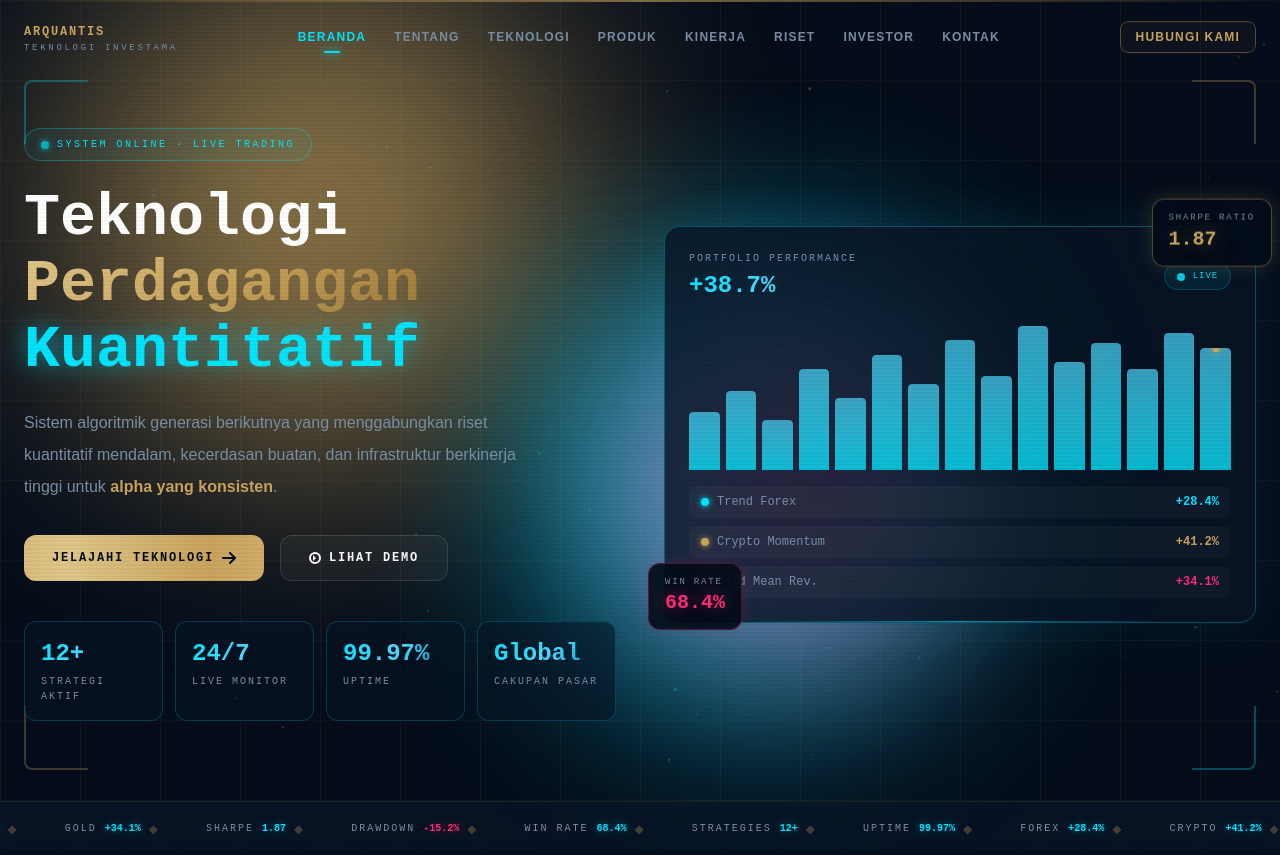
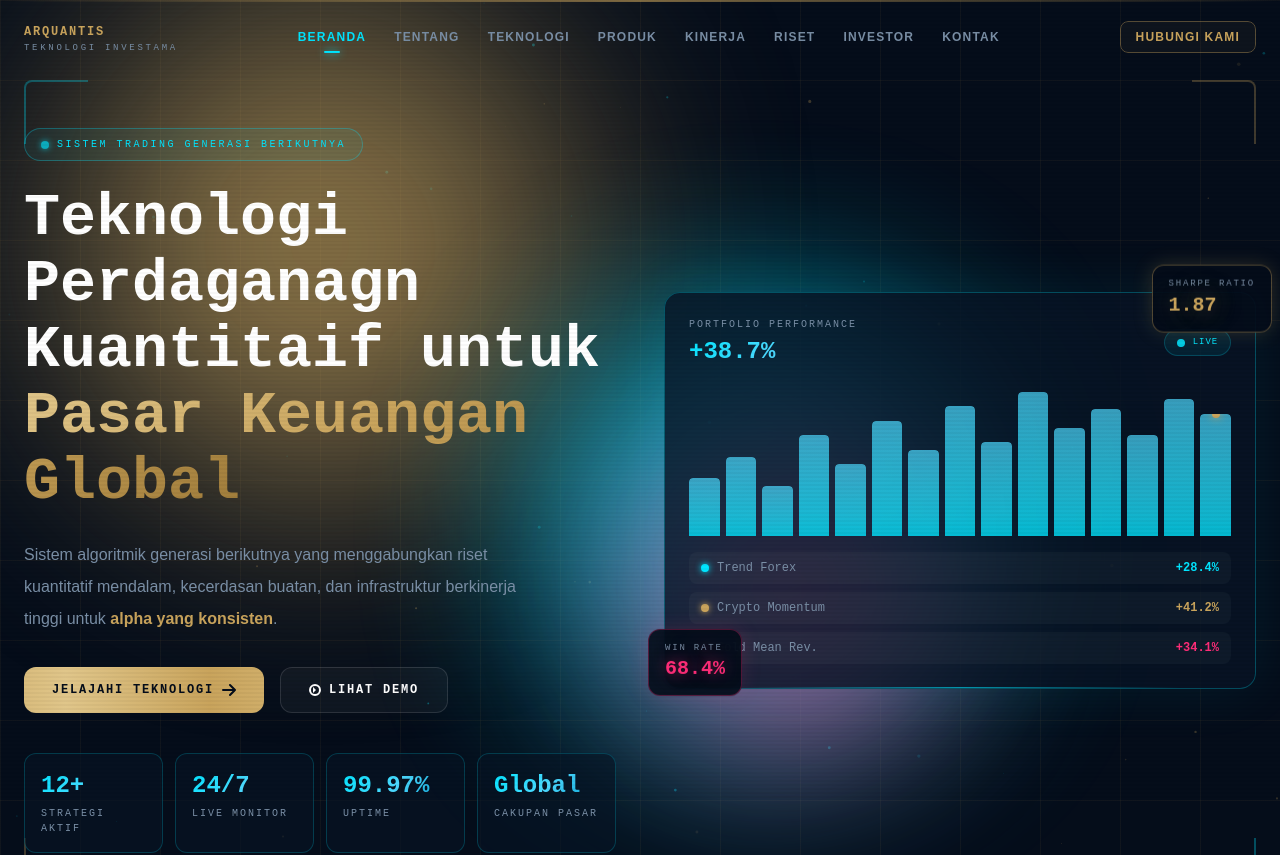
Before and after one commit to irsyadibdrrhmn/arquantis-web, a React (Vite) app: page / in a window 1280 px wide. Shown: the top 855 px of the page. Built offline with nearby package versions, Linux system fonts and the light colour scheme.

Commit message:
hero update

```diff
--- a/src/components/Hero.jsx
+++ b/src/components/Hero.jsx
@@ -99,7 +99,7 @@ const Hero = () => {
               >
                 <span className="h-2 w-2 rounded-full bg-[#00e5ff] animate-pulse-glow shadow-[0_0_6px_#00e5ff]" />
                 <span className="font-mono text-[10px] tracking-[0.25em] uppercase text-[#00e5ff]">
-                  System Online · Live Trading
+                  Sistem Trading Generasi Berikutnya
                 </span>
               </div>
 
@@ -108,11 +108,10 @@ const Hero = () => {
                 className="mt-6 font-display text-4xl font-black leading-[1.1] md:text-5xl xl:text-6xl animate-fade-in-up opacity-0"
                 style={{ animationDelay: "100ms", animationFillMode: "forwards" }}
               >
-                <span className="text-white">Teknologi</span>
+                <span className="text-white">Teknologi Perdaganagn Kuantitaif untuk</span>
                 <br />
-                <span className="text-gradient-gold">Perdagangan</span>
+                <span className="text-gradient-gold">Pasar Keuangan Global</span>
                 <br />
-                <span className="neon-cyan">Kuantitatif</span>
               </h1>
 
               <p
```
